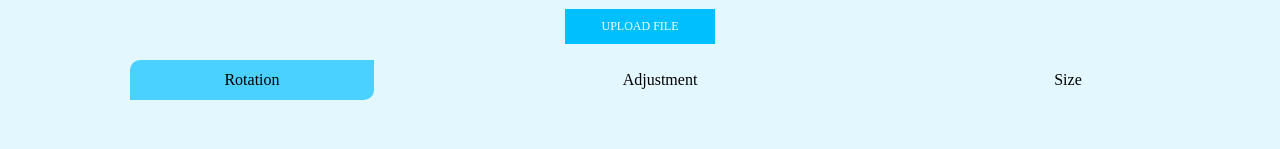
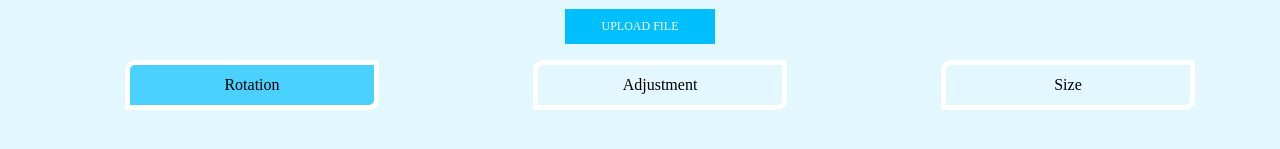
Before and after one commit to diegoDev98/imigix, a React (Create React App) app: page / in a window 1280 px wide. In both pictures the pointer is over the item "Rotation". Shown: the part 351-500 px from the top of the page. Built offline with nearby package versions, Linux system fonts and the light colour scheme.

Commit message:
added button css

```diff
--- a/src/css/Navigation.css
+++ b/src/css/Navigation.css
@@ -13,13 +13,15 @@ nav li {
     align-items: center;
     width: 20%;
     height: 40px;
-}
-li:hover {
-    cursor: pointer;
-    background-color: #00bfffab;
+    border: 5px solid white;
     border-radius: 10px 0 10px 0;
     -webkit-border-radius: 10px 0 10px 0;
     -moz-border-radius: 10px 0 10px 0;
     -ms-border-radius: 10px 0 10px 0;
     -o-border-radius: 10px 0 10px 0;
 }
+li:hover {
+    cursor: pointer;
+    background-color: #00bfffab;
+
+}
```
